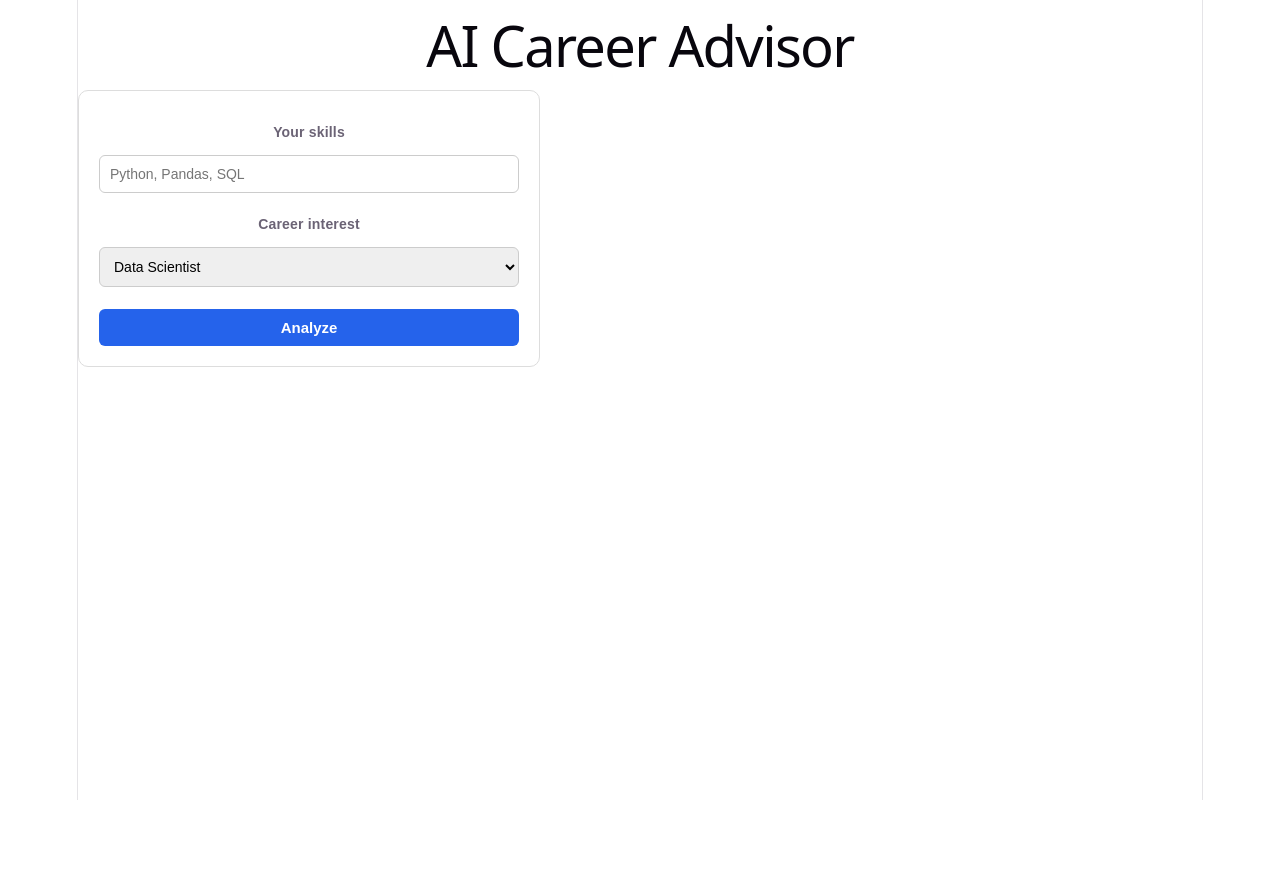
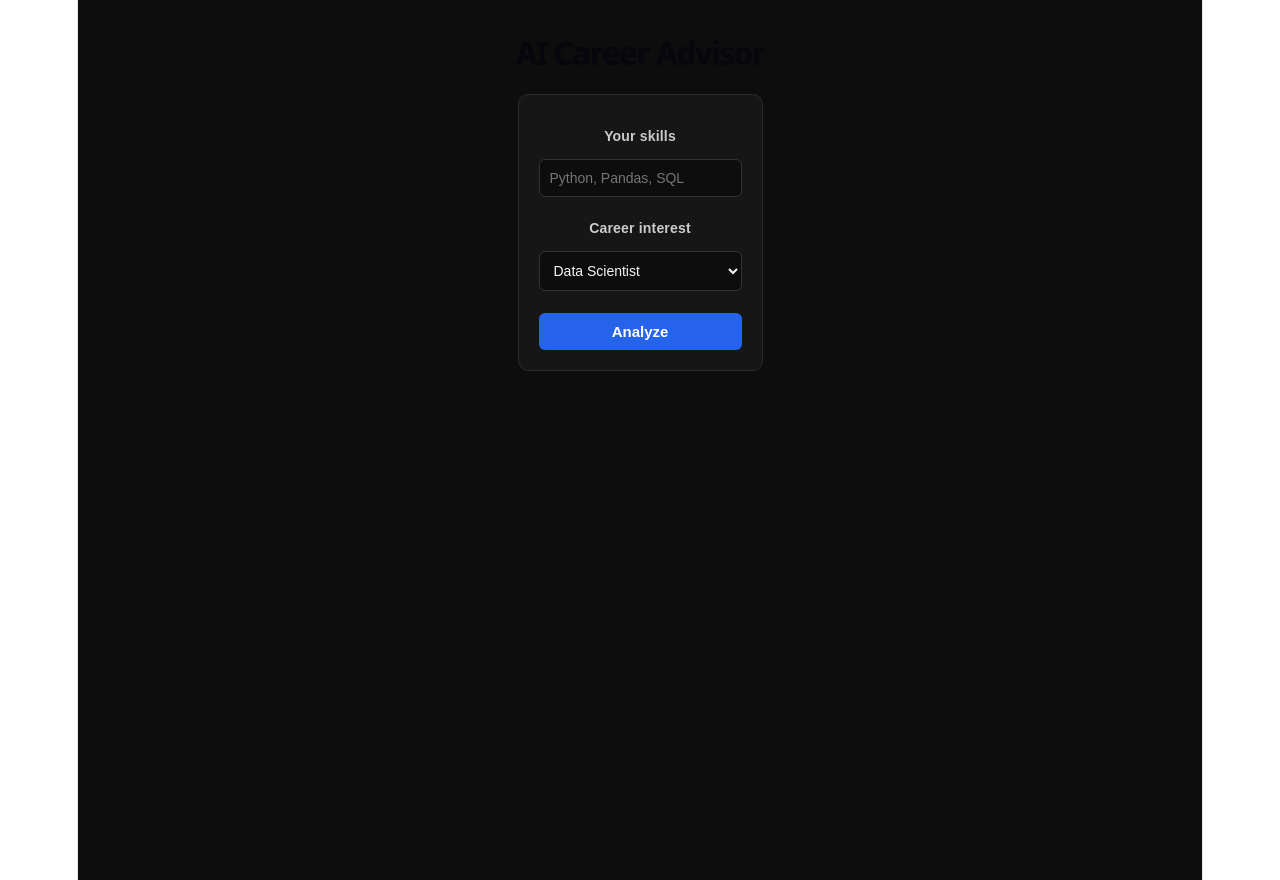
Before and after one commit to PatilPunit/advisor, a React app in the folder frontend/: page / in a window 1280 px wide. Before the commit the page ends 800 px from the top, so only its background shows below. Built offline with nearby package versions, Linux system fonts and the light colour scheme; the HTML template or start-up script is replaced by a standard one.

Commit message:
all done

```diff
--- a/frontend/src/App.jsx
+++ b/frontend/src/App.jsx
@@ -1,45 +1,101 @@
 import { useState } from "react";
 import SkillForm from "./components/SkillForm";
+import CareerCard from "./components/CareerCard";
+import SkillGapCard from "./components/SkillGapCard";
+import RoadmapCard from "./components/RoadmapCard";
+import ProjectCard from "./components/ProjectCard";
 
 function App() {
   const [result, setResult] = useState(null);
 
   return (
-    <div>
-      <h1>AI Career Advisor</h1>
+    <div style={styles.page}>
+      <h1 style={styles.title}>AI Career Advisor</h1>
+
       <SkillForm onResult={setResult} />
 
       {result && (
-        <div style={{ marginTop: "20px" }}>
-          <h2>Recommended Career: {result.career}</h2>
-          <p>Match Score: {result.match_score}%</p>
+        <div style={styles.results}>
 
-          <h3>Missing Skills</h3>
-          <ul>
-            {result.missing_skills.map((skill) => (
-              <li key={skill}>{skill}</li>
-            ))}
-          </ul>
+          <section>
+            <h2 style={styles.sectionHeading}>Top Career Matches</h2>
+            <div style={styles.cardRow}>
+              {result.top_matches.map((match) => (
+                <CareerCard
+                  key={match.career}
+                  career={match.career}
+                  score={match.score}
+                />
+              ))}
+            </div>
+          </section>
 
-          <h3>Roadmap</h3>
-          <ol>
-            {result.roadmap.map((step) => (
-              <li key={step}>{step}</li>
-            ))}
-          </ol>
+          <section>
+            <SkillGapCard
+              requiredSkills={result.required_skills}
+              userSkills={result.user_skills}
+            />
+          </section>
 
-          <h3>Suggested Projects</h3>
-          <ul>
-            {result.projects.map((p) => (
-              <li key={p.project_name}>
-                {p.project_name} ({p.difficulty || "N/A"} - {p.domain || "N/A"})
-              </li>
-            ))}
-          </ul>
+          <section>
+            <RoadmapCard roadmap={result.roadmap} />
+          </section>
+
+          <section>
+            <h2 style={styles.sectionHeading}>Recommended Projects</h2>
+            <div style={styles.cardRow}>
+              {result.projects.map((p) => (
+                <ProjectCard
+                  key={p.project_name}
+                  projectName={p.project_name}
+                  domain={p.domain}
+                  difficulty={p.difficulty}
+                />
+              ))}
+            </div>
+          </section>
+
         </div>
       )}
     </div>
   );
 }
 
+const styles = {
+  page: {
+    minHeight: "100vh",
+    backgroundColor: "#0d0d0d",
+    color: "#f5f5f5",
+    fontFamily: "sans-serif",
+    padding: "40px 24px",
+    display: "flex",
+    flexDirection: "column",
+    alignItems: "center",
+    gap: "28px",
+  },
+  title: {
+    fontSize: "32px",
+    fontWeight: 700,
+    margin: 0,
+  },
+  results: {
+    width: "100%",
+    maxWidth: "720px",
+    display: "flex",
+    flexDirection: "column",
+    gap: "28px",
+  },
+  sectionHeading: {
+    fontSize: "16px",
+    fontWeight: 600,
+    color: "#ccc",
+    marginBottom: "12px",
+  },
+  cardRow: {
+    display: "flex",
+    gap: "14px",
+    flexWrap: "wrap",
+  },
+};
+
 export default App;
--- a/frontend/src/components/SkillForm.jsx
+++ b/frontend/src/components/SkillForm.jsx
@@ -24,7 +24,7 @@ function SkillForm({ onResult }) {
       .filter(Boolean);
 
     if (skills.length === 0) {
-      setError("Enter at least one skill, e.g. Python, Pandas, SQL");
+      setError("Please enter at least one skill.");
       return;
     }
 
@@ -98,20 +98,24 @@ const styles = {
     gap: "10px",
     maxWidth: "420px",
     padding: "20px",
-    border: "1px solid #ddd",
+    border: "1px solid #2a2a2a",
     borderRadius: "10px",
     fontFamily: "sans-serif",
+    backgroundColor: "#161616",
   },
   label: {
     fontSize: "14px",
     fontWeight: 600,
     marginTop: "8px",
+    color: "#ccc",
   },
   input: {
     padding: "10px",
     fontSize: "14px",
     borderRadius: "6px",
-    border: "1px solid #ccc",
+    border: "1px solid #333",
+    backgroundColor: "#0d0d0d",
+    color: "#f5f5f5",
   },
   button: {
     marginTop: "12px",
@@ -125,7 +129,7 @@ const styles = {
     cursor: "pointer",
   },
   error: {
-    color: "#dc2626",
+    color: "#f87171",
     fontSize: "13px",
     margin: 0,
   },
```
